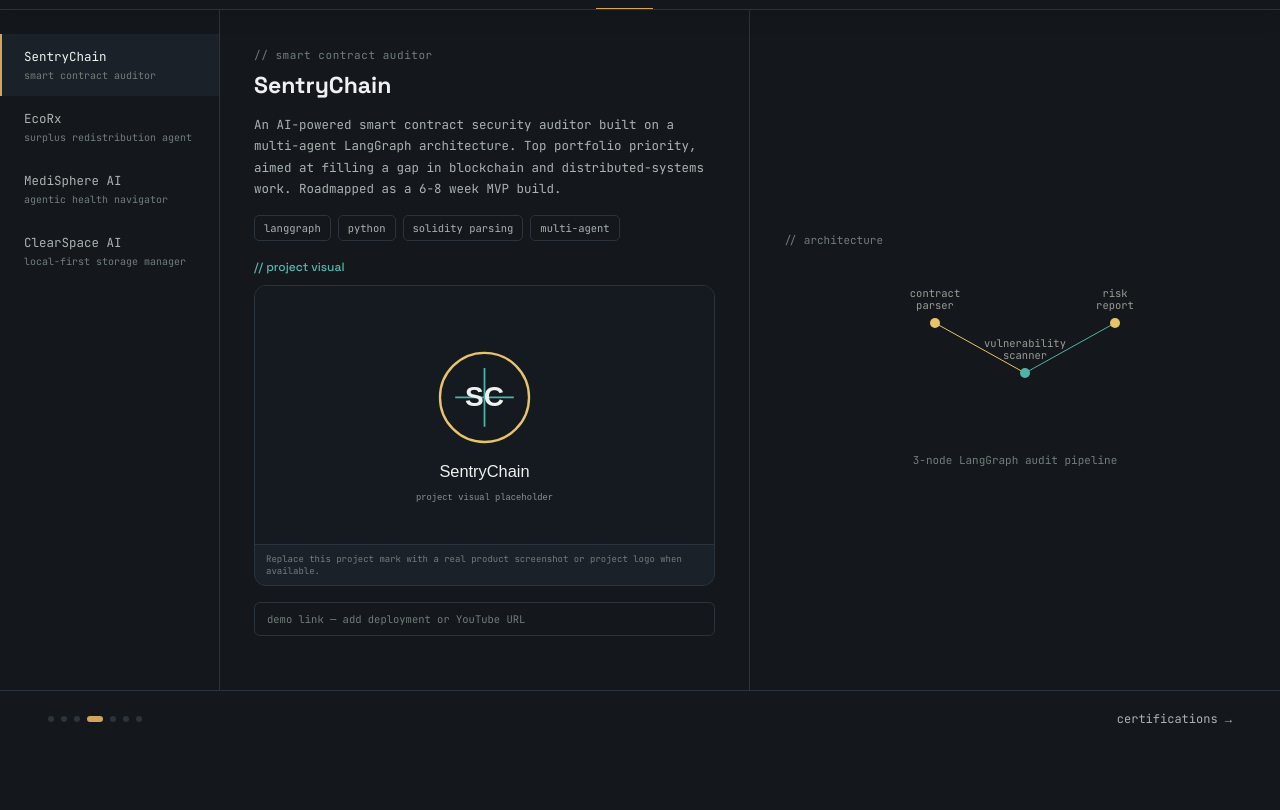
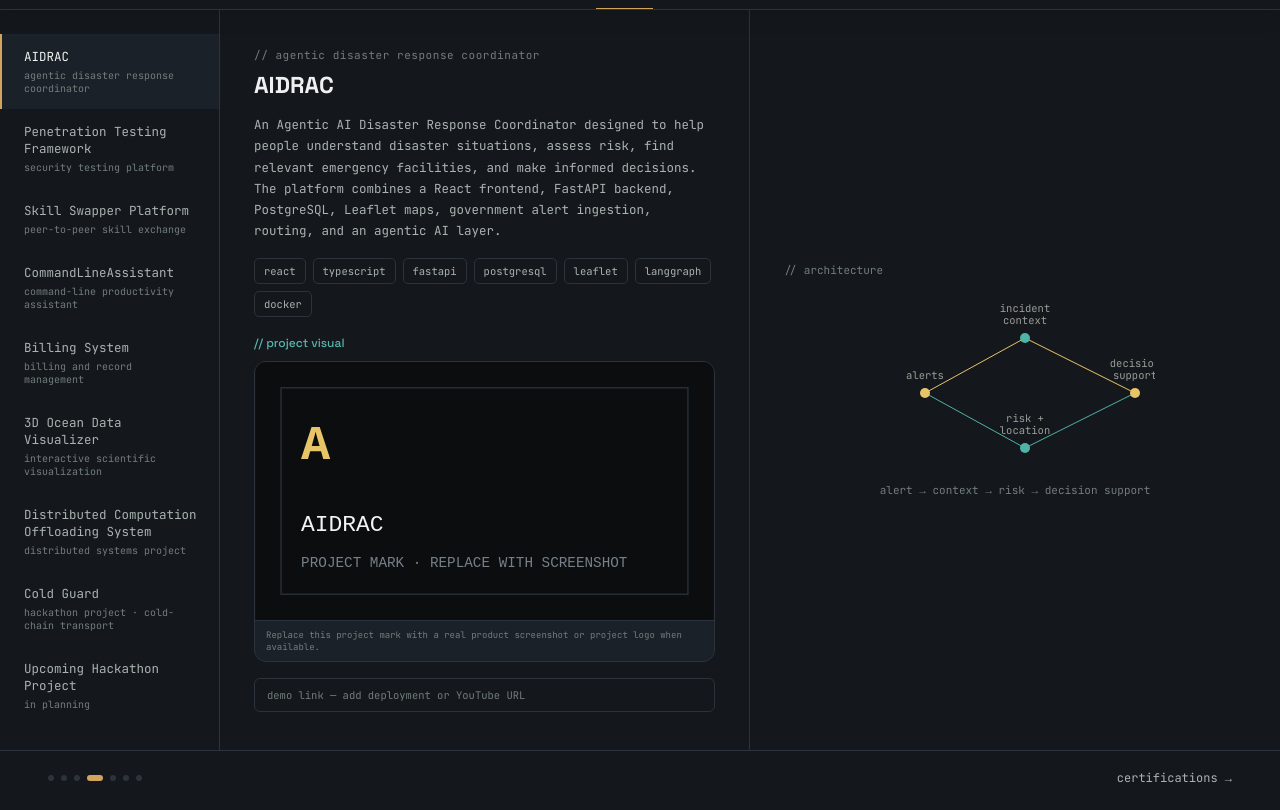
Before and after one commit to VedantPaste1705/Portfolio-version.01, a plain HTML site: page projects.html in a window 1280 px wide. Shown: the part 54-864 px from the top of the page. Drawn offline with Linux system fonts and the light colour scheme.

Commit message:
Information Update 02

```diff
--- a/projects.html
+++ b/projects.html
@@ -4,7 +4,7 @@
 <head>
   <meta charset="UTF-8">
   <meta name="viewport" content="width=device-width, initial-scale=1.0">
-  <title>Projects — Alex Rao</title>
+  <title>Projects — Vedant Paste</title>
   <link rel="preconnect" href="https://fonts.googleapis.com">
   <link
     href="https://fonts.googleapis.com/css2?family=JetBrains+Mono:wght@400;500&family=Space+Grotesk:wght@500;700&family=Permanent+Marker&display=swap"
@@ -660,61 +660,139 @@
   <script>
     var projects = [
       {
-        id: "sentrychain",
-        name: "SentryChain",
-        tag: "smart contract auditor",
-        desc: "An AI-powered smart contract security auditor built on a multi-agent LangGraph architecture. Top portfolio priority, aimed at filling a gap in blockchain and distributed-systems work. Roadmapped as a 6-8 week MVP build.",
-        stack: ["langgraph", "python", "solidity parsing", "multi-agent"],
+        id: "aidrac",
+        name: "AIDRAC",
+        tag: "agentic disaster response coordinator",
+        desc: "An Agentic AI Disaster Response Coordinator designed to help people understand disaster situations, assess risk, find relevant emergency facilities, and make informed decisions. The platform combines a React frontend, FastAPI backend, PostgreSQL, Leaflet maps, government alert ingestion, routing, and an agentic AI layer.",
+        stack: ["react", "typescript", "fastapi", "postgresql", "leaflet", "langgraph", "docker"],
         nodes: [
-          { x: 60, y: 70, label: "contract\nparser", color: "#E8C468" },
-          { x: 150, y: 120, label: "vulnerability\nscanner", color: "#4FB4A8" },
-          { x: 240, y: 70, label: "risk\nreport", color: "#E8C468" }
+          { x: 50, y: 110, label: "alerts", color: "#E8C468" },
+          { x: 150, y: 55, label: "incident\ncontext", color: "#4FB4A8" },
+          { x: 150, y: 165, label: "risk +\nlocation", color: "#4FB4A8" },
+          { x: 260, y: 110, label: "decision\nsupport", color: "#E8C468" }
         ],
-        edges: [[0, 1, "#E8C468"], [1, 2, "#4FB4A8"]],
-        caption: "3-node LangGraph audit pipeline", live: "", video: ""
+        edges: [[0, 1, "#E8C468"], [0, 2, "#4FB4A8"], [1, 3, "#E8C468"], [2, 3, "#4FB4A8"]],
+        caption: "alert → context → risk → decision support", live: "", video: ""
       },
       {
-        id: "ecorx",
-        name: "EcoRx",
-        tag: "surplus redistribution agent",
-        desc: "A LangGraph agent that routes surplus goods to where they're needed. Vision agent reads the input, Compliance agent checks it against rules, Matching agent finds the right recipient. Built as a strict milestone-by-milestone engagement.",
-        stack: ["langgraph", "python", "multi-agent"],
+        id: "pentest",
+        name: "Penetration Testing Framework",
+        tag: "security testing platform",
+        desc: "A security-focused framework that brings reconnaissance, vulnerability analysis, controlled attack simulations, exploitation tooling, and reporting into one application. It integrates Nmap, NVD-based CVE matching, Metasploit RPC, SQLMap, Hashcat, and report generation through a Flask API and web interface.",
+        stack: ["python", "flask", "sqlite", "nmap", "metasploit", "sqlmap", "hashcat"],
         nodes: [
-          { x: 60, y: 70, label: "vision", color: "#E8C468" },
-          { x: 150, y: 120, label: "compliance", color: "#4FB4A8" },
-          { x: 240, y: 70, label: "matching", color: "#E8C468" }
+          { x: 45, y: 110, label: "recon", color: "#E8C468" },
+          { x: 130, y: 55, label: "analysis", color: "#4FB4A8" },
+          { x: 130, y: 165, label: "testing", color: "#4FB4A8" },
+          { x: 245, y: 110, label: "report", color: "#E8C468" }
         ],
-        edges: [[0, 1, "#E8C468"], [1, 2, "#4FB4A8"]],
-        caption: "3-node LangGraph architecture", live: "", video: ""
+        edges: [[0, 1, "#E8C468"], [0, 2, "#4FB4A8"], [1, 3, "#E8C468"], [2, 3, "#4FB4A8"]],
+        caption: "recon → analysis/testing → reporting", live: "", video: ""
       },
       {
-        id: "medisphere",
-        name: "MediSphere AI",
-        tag: "agentic health navigator",
-        desc: "An Agentic AI Personal Health Navigator, built under a 3-day deadline. Concept note specifies a 7-agent architecture; working scope covers a Supervisor routing between a Report Parser agent and a Medical Management agent.",
-        stack: ["langgraph", "langchain", "streamlit", "gemini / groq apis"],
+        id: "skillswapper",
+        name: "Skill Swapper Platform",
+        tag: "peer-to-peer skill exchange",
+        desc: "A platform concept built around exchanging skills between people — turning what someone knows into something they can teach, learn, practice, or trade with another user.",
+        stack: ["web platform", "user profiles", "skill matching", "peer exchange"],
         nodes: [
-          { x: 150, y: 50, label: "supervisor", color: "#E8C468" },
-          { x: 80, y: 130, label: "report\nparser", color: "#4FB4A8" },
-          { x: 220, y: 130, label: "medical\nmgmt", color: "#4FB4A8" }
+          { x: 55, y: 110, label: "skills", color: "#E8C468" },
+          { x: 150, y: 55, label: "profiles", color: "#4FB4A8" },
+          { x: 150, y: 165, label: "matching", color: "#4FB4A8" },
+          { x: 250, y: 110, label: "exchange", color: "#E8C468" }
         ],
-        edges: [[0, 1, "#4FB4A8"], [0, 2, "#4FB4A8"]],
-        caption: "supervisor + 2-agent architecture", live: "", video: ""
+        edges: [[0, 1, "#E8C468"], [1, 2, "#4FB4A8"], [2, 3, "#E8C468"]],
+        caption: "profile → match → skill exchange", live: "", video: ""
       },
       {
-        id: "clearspace",
-        name: "ClearSpace AI",
-        tag: "local-first storage manager",
-        desc: "A privacy-first Windows storage manager, GPLv3 and free/open-source. Scans for files unused 2-12 months, detects duplicates, and auto-tracks Downloads for cleanup — all processing on-device, nothing sent to the cloud.",
-        stack: ["python", "local ai", "duplicate hashing", "gplv3"],
+        id: "commandlineassistant",
+        name: "CommandLineAssistant",
+        tag: "command-line productivity assistant",
+        desc: "A command-line focused assistant designed to make terminal work easier by turning common tasks and commands into a more accessible workflow.",
+        stack: ["python", "cli", "automation", "developer tooling"],
         nodes: [
-          { x: 50, y: 100, label: "scan", color: "#E8C468" },
-          { x: 150, y: 60, label: "detect\nduplicates", color: "#4FB4A8" },
-          { x: 150, y: 140, label: "quarantine", color: "#4FB4A8" },
-          { x: 250, y: 100, label: "auto-delete\n(confirmed)", color: "#E8C468" }
+          { x: 55, y: 110, label: "command", color: "#E8C468" },
+          { x: 150, y: 55, label: "assistant", color: "#4FB4A8" },
+          { x: 150, y: 165, label: "execution", color: "#4FB4A8" },
+          { x: 250, y: 110, label: "result", color: "#E8C468" }
         ],
-        edges: [[0, 1, "#E8C468"], [0, 2, "#E8C468"], [1, 3, "#4FB4A8"], [2, 3, "#4FB4A8"]],
-        caption: "on-device cleanup flow", live: "", video: ""
+        edges: [[0, 1, "#E8C468"], [1, 2, "#4FB4A8"], [2, 3, "#E8C468"]],
+        caption: "command → assistance → execution → result", live: "", video: ""
+      },
+      {
+        id: "billingsystem",
+        name: "Billing System",
+        tag: "billing and record management",
+        desc: "A billing-focused application for organizing customer, transaction, and billing workflows in a structured digital system.",
+        stack: ["application development", "billing workflows", "data management"],
+        nodes: [
+          { x: 55, y: 110, label: "customer", color: "#E8C468" },
+          { x: 150, y: 55, label: "billing", color: "#4FB4A8" },
+          { x: 150, y: 165, label: "records", color: "#4FB4A8" },
+          { x: 250, y: 110, label: "invoice", color: "#E8C468" }
+        ],
+        edges: [[0, 1, "#E8C468"], [0, 2, "#4FB4A8"], [1, 3, "#E8C468"], [2, 3, "#4FB4A8"]],
+        caption: "customer → billing → records → invoice", live: "", video: ""
+      },
+      {
+        id: "oceanvisualizer",
+        name: "3D Ocean Data Visualizer",
+        tag: "interactive scientific visualization",
+        desc: "An interactive 3D visualization project for exploring ocean-related data in a spatial format, with a focus on making complex data easier to inspect and understand visually.",
+        stack: ["3D visualization", "data visualization", "interactive graphics"],
+        nodes: [
+          { x: 55, y: 110, label: "ocean\ndata", color: "#E8C468" },
+          { x: 150, y: 55, label: "process", color: "#4FB4A8" },
+          { x: 150, y: 165, label: "spatial\nmodel", color: "#4FB4A8" },
+          { x: 250, y: 110, label: "3D\nview", color: "#E8C468" }
+        ],
+        edges: [[0, 1, "#E8C468"], [0, 2, "#4FB4A8"], [1, 3, "#E8C468"], [2, 3, "#4FB4A8"]],
+        caption: "data → spatial model → interactive 3D view", live: "", video: ""
+      },
+      {
+        id: "offloading",
+        name: "Distributed Computation Offloading System",
+        tag: "distributed systems project",
+        desc: "A distributed-systems project exploring computation offloading — deciding when work should be processed locally or delegated to another computing resource to improve how workloads are handled.",
+        stack: ["distributed computing", "computation offloading", "workload management"],
+        nodes: [
+          { x: 55, y: 110, label: "local\nworkload", color: "#E8C468" },
+          { x: 150, y: 55, label: "decision", color: "#4FB4A8" },
+          { x: 150, y: 165, label: "remote\ncompute", color: "#4FB4A8" },
+          { x: 250, y: 110, label: "result", color: "#E8C468" }
+        ],
+        edges: [[0, 1, "#E8C468"], [1, 2, "#4FB4A8"], [2, 3, "#E8C468"]],
+        caption: "workload → offloading decision → computation → result", live: "", video: ""
+      },
+      {
+        id: "coldguard",
+        name: "Cold Guard",
+        tag: "hackathon project · cold-chain transport",
+        desc: "A hackathon-built cold-chain transport solution for medical equipment. Cold Guard combines a physical transport box with temperature monitoring, a mechanism for managing temperature conditions, and a dashboard for observing the box during transport.",
+        stack: ["hardware prototype", "temperature monitoring", "dashboard", "cold chain"],
+        nodes: [
+          { x: 55, y: 110, label: "cold-chain\nbox", color: "#E8C468" },
+          { x: 150, y: 55, label: "temperature\ncontrol", color: "#4FB4A8" },
+          { x: 150, y: 165, label: "monitoring", color: "#4FB4A8" },
+          { x: 250, y: 110, label: "dashboard", color: "#E8C468" }
+        ],
+        edges: [[0, 1, "#E8C468"], [0, 2, "#4FB4A8"], [1, 3, "#E8C468"], [2, 3, "#4FB4A8"]],
+        caption: "transport box → temperature → monitoring → dashboard", live: "", video: ""
+      },
+      {
+        id: "upcoming-hackathon",
+        name: "Upcoming Hackathon Project",
+        tag: "in planning",
+        desc: "A new hackathon project currently being planned. This entry is intentionally marked as upcoming until the project is built and its final problem statement, solution, and technology stack are confirmed.",
+        stack: ["planning", "rapid prototyping", "team development"],
+        nodes: [
+          { x: 55, y: 110, label: "problem", color: "#E8C468" },
+          { x: 150, y: 55, label: "idea", color: "#4FB4A8" },
+          { x: 150, y: 165, label: "prototype", color: "#4FB4A8" },
+          { x: 250, y: 110, label: "build", color: "#E8C468" }
+        ],
+        edges: [[0, 1, "#E8C468"], [1, 2, "#4FB4A8"], [2, 3, "#E8C468"]],
+        caption: "problem → idea → prototype → build", live: "", video: ""
       }
     ];
 
```
Also changed, not shown: about.html (+2 -4 lines), certifications.html (+8 -8 lines), contact.html (+1 -1 lines), index.html (+10 -10 lines), skills.html (+4 -4 lines), README.md, assets/projects/aidrac.svg (added), assets/projects/billingsystem.svg (added), assets/projects/coldguard.svg (added), assets/projects/commandlineassistant.svg (added), assets/projects/face-the-guru.svg (added), assets/projects/oceanvisualizer.svg (added), assets/projects/offloading.svg (added), assets/projects/pentest.svg (added), 2 more files.
